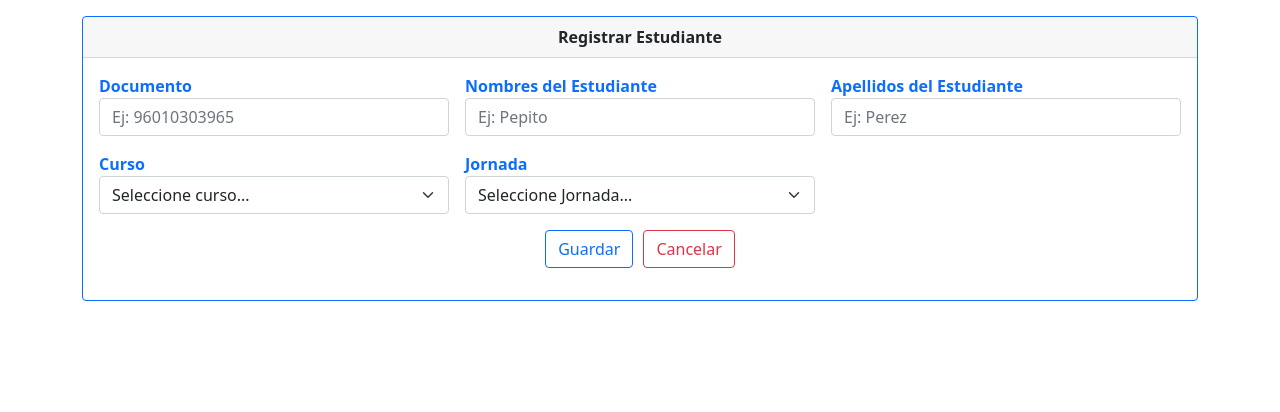
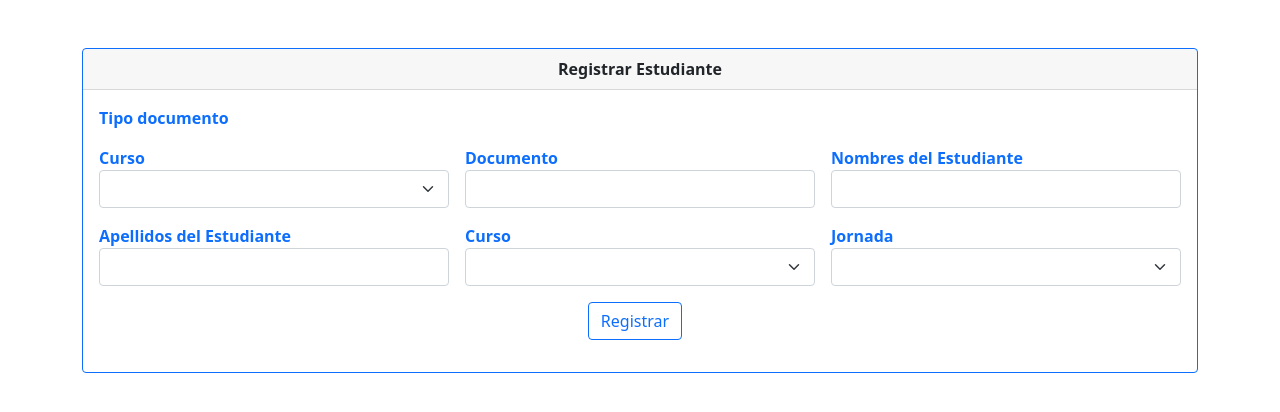
Before and after one commit to santiagoropero/students-app, an Angular app: page /create in a window 1280 px wide. Shown: the top 412 px of the page. Built offline with nearby package versions, Linux system fonts and the light colour scheme.

Commit message:
Implementación create student

```diff
--- a/package.json
+++ b/package.json
@@ -23,6 +23,7 @@
     "jquery": "^3.6.0",
     "popper.js": "^1.16.1",
     "rxjs": "~6.5.5",
+    "sweetalert2": "^11.4.16",
     "tslib": "^2.0.0",
     "zone.js": "~0.10.3"
   },
--- a/src/app/app.module.ts
+++ b/src/app/app.module.ts
@@ -7,6 +7,7 @@ import { CreateStudentComponent } from './create-student/create-student.componen
 import { ListStudentComponent } from './list-student/list-student.component';
 import { HttpClientModule } from '@angular/common/http';
 import { StudentService } from './student.service';
+import {FormsModule} from '@angular/forms';
 
 @NgModule({
   declarations: [
@@ -17,7 +18,8 @@ import { StudentService } from './student.service';
   imports: [
     BrowserModule,
     AppRoutingModule,
-    HttpClientModule
+    HttpClientModule,
+    FormsModule
   ],
   providers: [
     StudentService
--- a/src/app/create-student/create-student.component.html
+++ b/src/app/create-student/create-student.component.html
@@ -1,37 +1,73 @@
-<div class="container mt-3">
+<div class="container mt-5">
     <div class="card border-primary mb-3">
         <div class="card-header" style="text-align: center; font-weight: bold;">Registrar Estudiante</div>
         <div class="card-body text-primary">
             <div class="col-md-12">
                 <form action="" method="post" class="row g-3">
+                    <label for="tipoDocumento" style="font-weight:bold ; ">Tipo documento</label>
                     <div class="col-md-4">
-                        <label for="" style="font-weight:bold ; ">Documento</label>
-                        <input type="number" class="form-control" name="document" placeholder="Ej: 96010303965" required>
+                      <label for="course_id" style="font-weight:bold ; ">Curso</label>
+                      <select [(ngModel)]="student.tipoDocumento" [value]="student.tipoDocumento" name="tipoDocumento" id="tipoDocumento" class="form-select">
+                        <option selected disabled value="">Seleccione Tipo documento...</option>
+                        <option value="CC">Cedula de ciudadania</option>
+                        <option value="TI">Tarjeta de identidad</option>
+                        <option value="CE">Tajeta de extranjeria</option>
+                        <option value="P">Tajeta de extranjeria</option>
+                      </select>
+                  </div>
+                    <div class="col-md-4">
+                        <label for="documento" style="font-weight:bold ; ">Documento</label>
+                        <input type="number"
+                               id="documento"
+                               class="form-control"
+                               name="documento"
+                               required
+                               [(ngModel)]="student.documento"
+                        >
                     </div>
                     <div class="col-md-4">
-                        <label for="" style="font-weight:bold ; ">Nombres del Estudiante</label>
-                        <input type="text" class="form-control" name="names" placeholder="Ej: Pepito" required>
+                        <label for="name" style="font-weight:bold ; ">Nombres del Estudiante</label>
+                        <input type="text"
+                               class="form-control"
+                               name="name"
+                               id="name"
+                               required
+                               [(ngModel)]="student.nombre"
+                        >
                     </div>
                     <div class="col-md-4">
-                        <label for="" style="font-weight:bold ; ">Apellidos del Estudiante</label>
-                        <input type="text" class="form-control" name="lastnames" placeholder="Ej: Perez" required>
+                        <label for="lastname" style="font-weight:bold ; ">Apellidos del Estudiante</label>
+                        <input type="text"
+                               class="form-control"
+                               name="lastname"
+                               id="lastname"
+                               required
+                               [(ngModel)]="student.apellido"
+                        >
                     </div>
                     <div class="col-md-4">
-                        <label for="" style="font-weight:bold ; ">Curso</label>
-                        <select name="course_id" id="course_id" class="form-select">
+                        <label for="course_id" style="font-weight:bold ; ">Curso</label>
+                        <select [(ngModel)]="student.curso" [value]="student.curso" name="course_id" id="course_id" class="form-select">
                             <option selected disabled value="">Seleccione curso...</option>
+                            <option value="Sexto">Sexto</option>
+                            <option value="Septimo">Septimo</option>
+                            <option value="Octavo">Octavo</option>
+                            <option value="Noveno">Noveno</option>
+                            <option value="Decimo">Decimo</option>
+                            <option value="Once">Once</option>
                         </select>
                     </div>
 
                     <div class="col-md-4">
-                        <label for="" style="font-weight:bold ; ">Jornada</label>
-                        <select name="workday_id" id="workday_id" class="form-select">
+                        <label for="workday_id" style="font-weight:bold ; ">Jornada</label>
+                        <select [(ngModel)]="student.jornada" [value]="student.jornada" name="workday_id" id="workday_id" class="form-select">
                             <option selected disabled value="">Seleccione Jornada...</option>
+                          <option value="Mañana">Mañana</option>
+                          <option value="Tarde">Tarde</option>
                         </select>
                     </div>
                     <div class="mb-3" style="text-align:center ;">
-                        <button type="submit" class="btn btn-outline-primary" style="margin-right:10px ;">Guardar</button>
-                        <a href="" class="btn btn-outline-danger" role="button">Cancelar</a>
+                        <button type="submit" class="btn btn-outline-primary" (click)="create()" style="margin-right:10px ;">Registrar</button>
                     </div>
                 </form>
             </div>
--- a/src/app/create-student/create-student.component.ts
+++ b/src/app/create-student/create-student.component.ts
@@ -1,4 +1,8 @@
 import { Component, OnInit } from '@angular/core';
+import { Student } from '../models/student';
+import { StudentService } from '../student.service';
+import swal from 'sweetalert2';
+import { Router } from '@angular/router';
 
 @Component({
   selector: 'app-create-student',
@@ -7,9 +11,24 @@ import { Component, OnInit } from '@angular/core';
 })
 export class CreateStudentComponent implements OnInit {
 
-  constructor() { }
+  student: Student = new Student();
+  constructor(private studentService: StudentService,
+              private router: Router) { }
 
   ngOnInit(): void {
   }
 
+  create(): void {
+    this.studentService.create(this.student).subscribe(
+      cliente => {
+        this.router.navigate(['/students']);
+        swal.fire(
+          'Estudiante registrado',
+          `Se ha creado el estudiante ${cliente.nombre + ' ' + cliente.apellido} satisfactoriamente`,
+          'success'
+        );
+      }
+    );
+  }
+
 }
--- a/src/app/list-student/list-student.component.html
+++ b/src/app/list-student/list-student.component.html
@@ -1,7 +1,7 @@
 <div class="container mt-5">
       <h5 class="card-title">Listado de estudiantes</h5>
       <div class="my-2 text-left">
-        <button type="button" class="btn btn-primary" [routerLink]="['/clientes/form']">Crear estudiante</button>
+        <button type="button" class="btn btn-primary" [routerLink]="['/create']">Crear estudiante</button>
       </div>
       <div *ngIf="listStudents?.length === 0" class="alert alert-info">
         No hay registros en la base de datos.
--- a/src/app/student.service.ts
+++ b/src/app/student.service.ts
@@ -1,9 +1,10 @@
 import { Injectable } from '@angular/core';
 import { HttpClient, HttpHeaders } from '@angular/common/http';
 import { Router } from '@angular/router';
-import { Observable } from 'rxjs';
+import { Observable, throwError } from 'rxjs';
 import { Student } from './models/student';
-import { map, tap } from 'rxjs/operators';
+import { catchError, map, tap } from 'rxjs/operators';
+import swal from 'sweetalert2';
 
 @Injectable({
   providedIn: 'root'
@@ -33,4 +34,19 @@ export class StudentService {
       })
     );
   }
+
+  create(student: Student): Observable<Student> {
+    console.log('DATOS ' , student );
+    return this.httpCliente.post(this.urlEnpoint, student, {headers: this.httpHeaders}).pipe(
+      map((response: any) => response.student as Student),
+      catchError(e => {
+        swal.fire({
+          title: 'Error al crear el estudiante',
+          text: e.error.mensaje,
+          icon: 'error'
+        });
+        return throwError(e);
+      })
+    );
+  }
 }
```
Also changed, not shown: 1 other file (tests, documents, lock files or other folders).
